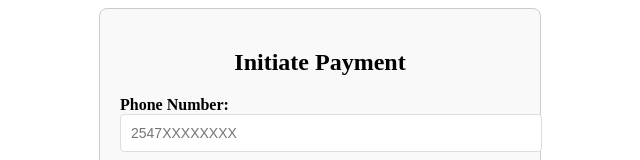
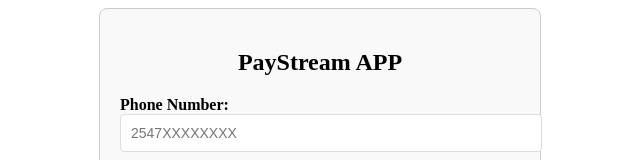
Before and after one commit to odhiambo-ed/next-paystream-frontend, a React (Vite) app: page / in a window 1280 px wide. Shown: the top 160 px of the page, without its empty margins (320-960 px from the left). Built offline with nearby package versions, Linux system fonts and the light colour scheme.

Commit message:
move component

```diff
--- a/src/App.jsx
+++ b/src/App.jsx
@@ -1,5 +1,5 @@
 import './App.css'
-import StkPushForm from './StkPushForm'
+import StkPushForm from './components/StkPushForm'
 
 function App() {
 
--- a/src/StkPushForm.jsx
+++ b/src/components/StkPushForm.jsx
@@ -1,4 +1,4 @@
-import React, { useState } from 'react';
+import { useState } from 'react';
 import axios from 'axios';
 
 const StkPushForm = () => {
@@ -22,12 +22,15 @@
     setLoading(true);
 
     try {
-      const response = await axios.post('https://fc93-102-213-48-10.ngrok-free.app/invoices', {
-        invoice: {
-          phone_number: phoneNumber,
-          amount: parseFloat(amount),
-        },
-      });
+      const response = await axios.post(
+        "https://85c7-129-222-147-225.ngrok-free.app/invoices",
+        {
+          invoice: {
+            phone_number: phoneNumber,
+            amount: parseFloat(amount),
+          },
+        }
+      );
 
       // Handle successful response
       setMessage('Payment initiated successfully!');
@@ -46,7 +49,7 @@
 
   return (
     <div className="stk-push-form">
-      <h2>Initiate Payment</h2>
+      <h2>PayStream APP</h2>
       <form onSubmit={handleSubmit}>
         <div>
           <label htmlFor="phone_number">Phone Number:</label>
```
